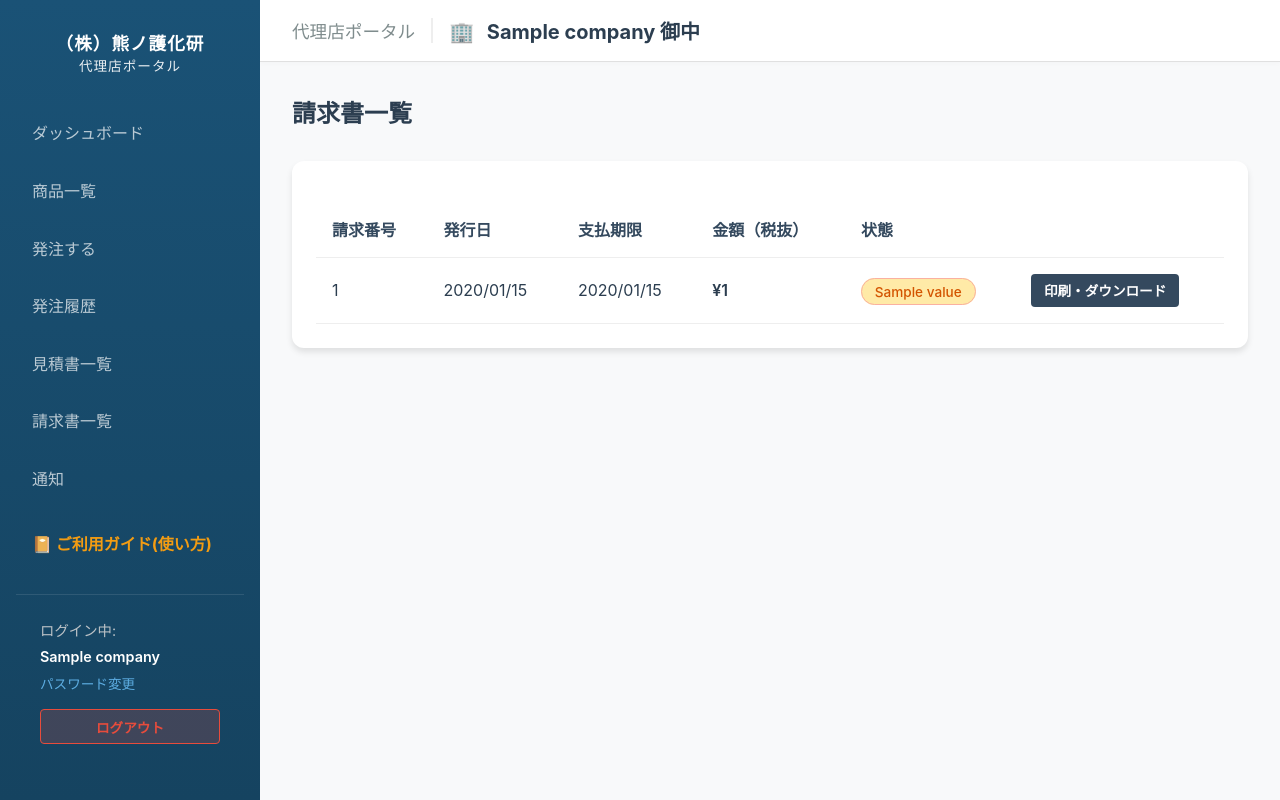
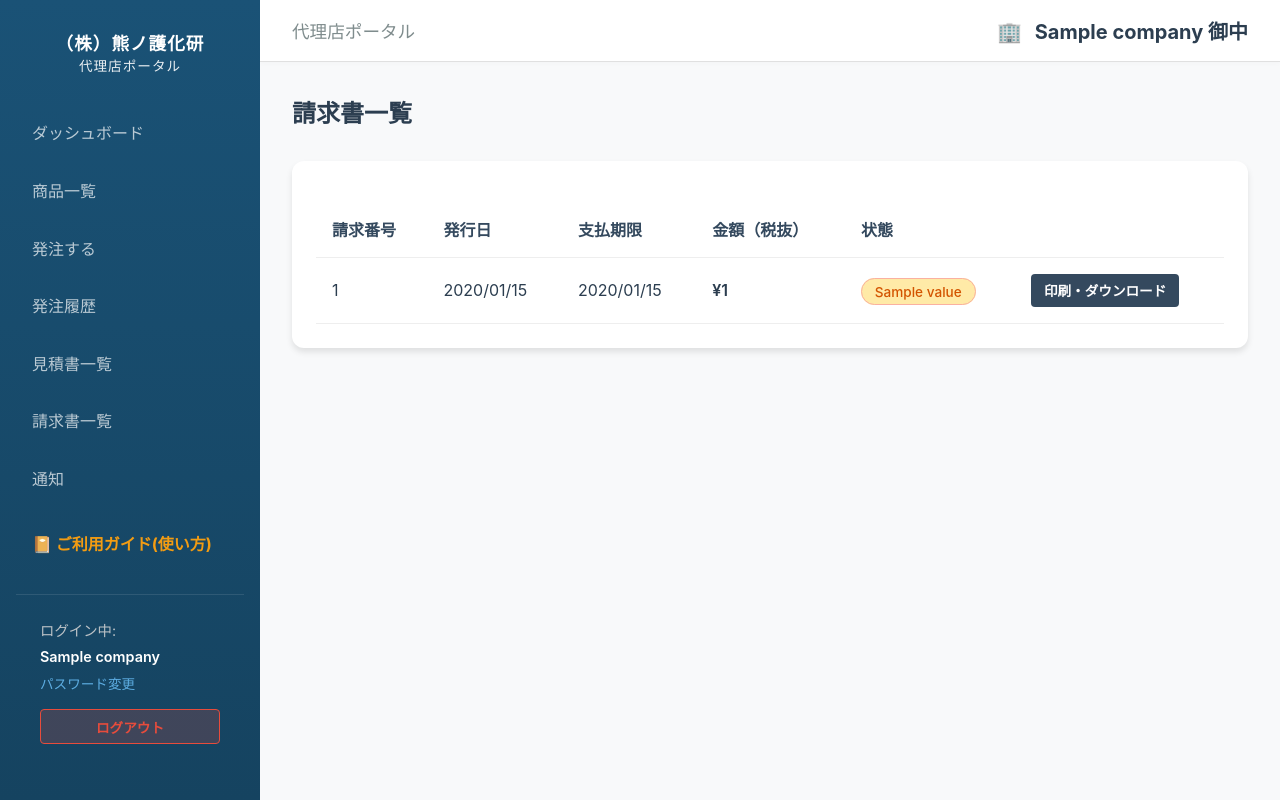
Before and after one commit to nakatgake/kumahanbai, a FastAPI app: template templates/agency/invoices.html in a window 1280 px wide. Run offline with FastAPI, Linux system fonts and the light colour scheme; the template is opened without the code that fills it: most values are stand-ins (such as "Sample title", 1, 10 or a date in 2020).

Commit message:
Revert "修正"
This reverts commit 9f9fd3ec38363cefcf8582ff753d73403836ba36.

```diff
--- a/templates/agency/layout.html
+++ b/templates/agency/layout.html
@@ -43,8 +43,8 @@
         </div>
     </div>
     <div class="main-content">
-        <div style="background: #ffffff; padding: 1rem 2rem; border-bottom: 1px solid #e0e0e0; margin: -2rem -2rem 2rem -2rem; display: flex; align-items: center; gap: 1rem; box-shadow: 0 2px 5px rgba(0,0,0,0.02);">
-            <div style="font-size: 1.1rem; color: #7f8c8d; font-weight: 500; border-right: 2px solid #eee; padding-right: 1rem;">
+        <div style="background: #ffffff; padding: 1rem 2rem; border-bottom: 1px solid #e0e0e0; margin: -2rem -2rem 2rem -2rem; display: flex; justify-content: space-between; align-items: center; box-shadow: 0 2px 5px rgba(0,0,0,0.02);">
+            <div style="font-size: 1.1rem; color: #7f8c8d; font-weight: 500;">
                 代理店ポータル
             </div>
             <div style="font-size: 1.25rem; font-weight: bold; color: #2c3e50;">
```
